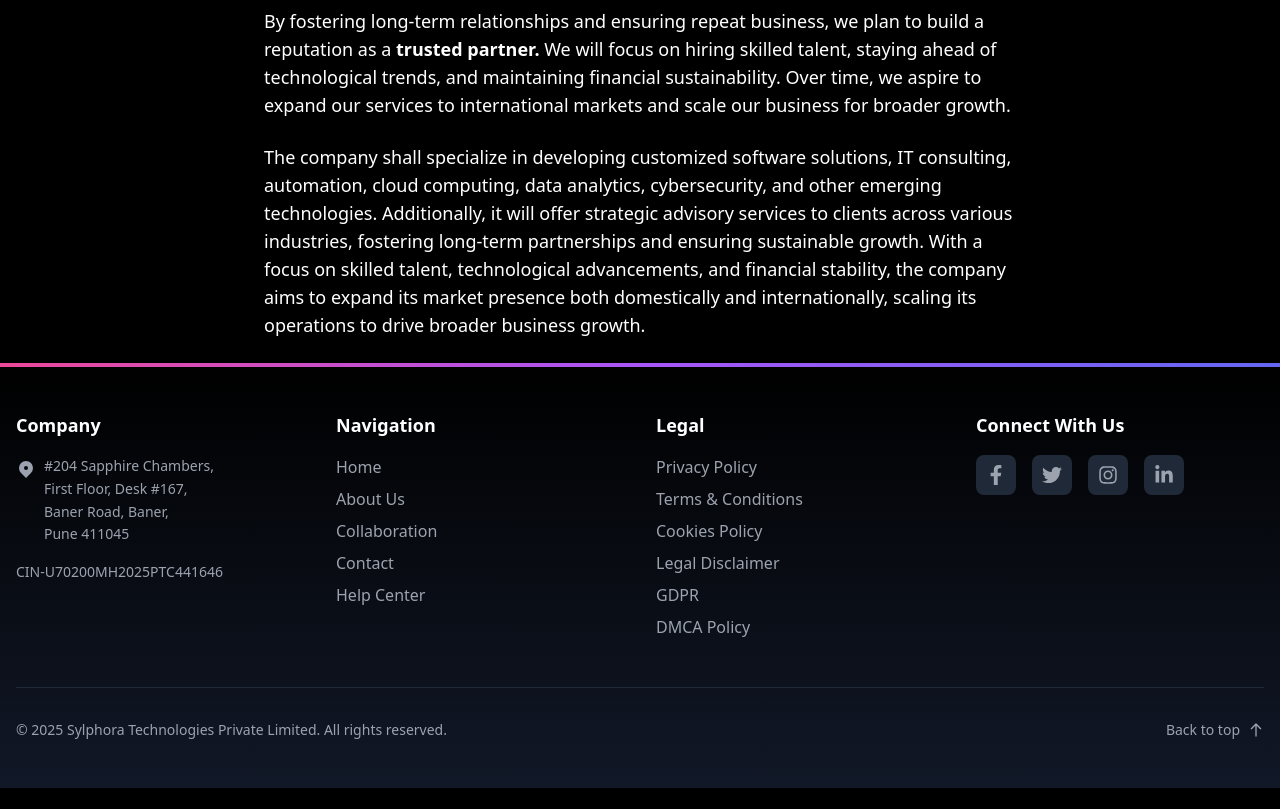
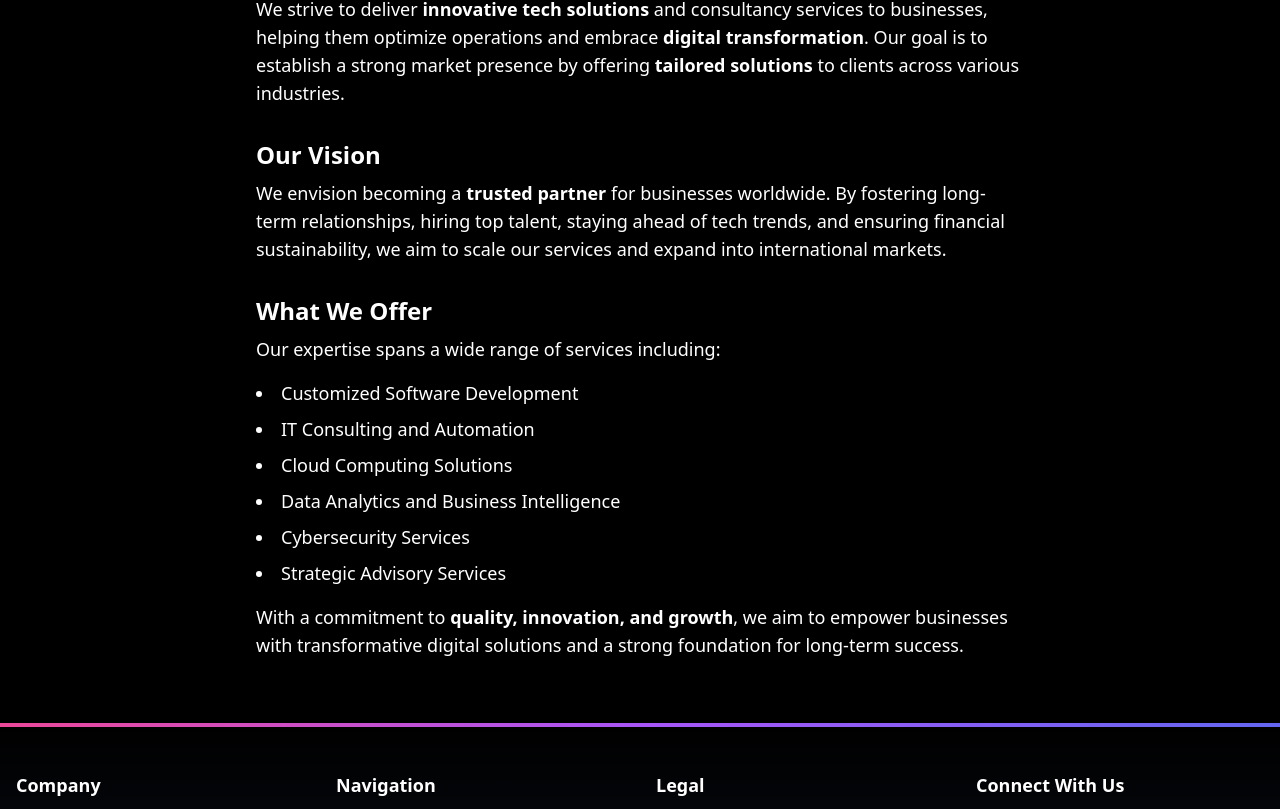
Before and after one commit to SylphoraTech/sylphora-website, a React (Create React App) app: page /about-us in a window 1280 px wide. Shown: the part 205-1014 px from the top of the page. Before the commit the page ends 993 px from the top, so only its background shows below. Built offline with nearby package versions, Linux system fonts and the light colour scheme.

Commit message:
Initial Commit

```diff
--- a/src/components/FollowUs.tsx
+++ b/src/components/FollowUs.tsx
@@ -33,14 +33,14 @@ const socialLinks: Array<{
   {
     name: "Instagram",
     icon: FaInstagram,
-    url: "https://www.instagram.com/sylphora_technologies",
+    url: "https://www.instagram.com/sylphora.official?igsh=ZzNkMGNrMjdha25o",
     color: "hover:bg-pink-600",
     ariaLabel: "Follow us on Instagram",
   },
   {
     name: "LinkedIn",
     icon: FaLinkedinIn,
-    url: "https://www.linkedin.com/company/sylphora",
+    url: "https://www.linkedin.com/company/105755694",
     color: "hover:bg-blue-700",
     ariaLabel: "Follow us on LinkedIn",
   },
--- a/src/components/Footer.tsx
+++ b/src/components/Footer.tsx
@@ -1,9 +1,24 @@
-// src/components/Footer.tsx
-import React from "react";
+import React, { useState, useEffect } from "react";
 import { Link } from "react-router-dom";
 import FollowUs from "./FollowUs";
 
 export function Footer() {
+  const [isMobile, setIsMobile] = useState(false);
+  const [showCompany, setShowCompany] = useState(false);
+  const [showNavigation, setShowNavigation] = useState(false);
+  const [showLegal, setShowLegal] = useState(false);
+
+  useEffect(() => {
+    const checkMobile = () => setIsMobile(window.innerWidth < 768);
+    checkMobile();
+    window.addEventListener("resize", checkMobile);
+    return () => window.removeEventListener("resize", checkMobile);
+  }, []);
+
+  const handleLinkClick = () => {
+    window.scrollTo({ top: 0, behavior: "smooth" });
+  };
+
   return (
     <footer className="relative w-full bg-gradient-to-b from-black to-gray-900">
       {/* Decorative top border */}
@@ -11,9 +26,17 @@ export function Footer() {
 
       <div className="container mx-auto px-4 py-12">
         <div className="grid grid-cols-1 md:grid-cols-2 lg:grid-cols-4 gap-8">
-          {/* Company Info */}
-          <div className="space-y-4">
-            <h3 className="text-lg font-semibold text-white">Company</h3>
+          {/* Company */}
+          <div className="space-y-2">
+            <button
+              onClick={() => setShowCompany(!showCompany)}
+              className="text-lg font-semibold text-white w-full text-left flex justify-between items-center md:block"
+            >
+              Company
+              {isMobile && <span>{showCompany ? "−" : "+"}</span>}
+            </button>
+            {(showCompany || !isMobile) && (
+              <div className="space-y-2 text-sm text-gray-400 transition-all duration-300 ease-in-out">
                 <div className="flex items-start space-x-2">
                   <svg
                     xmlns="http://www.w3.org/2000/svg"
@@ -27,99 +50,57 @@ export function Footer() {
                       clipRule="evenodd"
                     />
                   </svg>
-              <address className="text-gray-400 not-italic text-sm leading-relaxed">
-                #204 Sapphire Chambers,
-                <br />
-                First Floor, Desk #167,
-                <br />
-                Baner Road, Baner,
-                <br />
+                  <address className="not-italic">
+                    #204 Sapphire Chambers,<br />
+                    First Floor, Desk #167,<br />
+                    Baner Road, Baner,<br />
                     Pune 411045
                   </address>
                 </div>
-            <div className="text-sm text-gray-400">
                 <p>CIN-U70200MH2025PTC441646</p>
               </div>
+            )}
           </div>
 
-          {/* Navigation Links */}
-          <div className="space-y-4">
-            <h3 className="text-lg font-semibold text-white">Navigation</h3>
-            <nav className="flex flex-col space-y-2">
-              <Link
-                to="/"
-                className="text-gray-400 hover:text-white transition-colors"
+          {/* Navigation */}
+          <div className="space-y-2">
+            <button
+              onClick={() => setShowNavigation(!showNavigation)}
+              className="text-lg font-semibold text-white w-full text-left flex justify-between items-center md:block"
             >
-                Home
-              </Link>
-              <Link
-                to="/about-us"
-                className="text-gray-400 hover:text-white transition-colors"
-              >
-                About Us
-              </Link>
-              <Link
-                to="/collaboration"
-                className="text-gray-400 hover:text-white transition-colors"
-              >
-                Collaboration
-              </Link>
-              <Link
-                to="/contact"
-                className="text-gray-400 hover:text-white transition-colors"
-              >
-                Contact
-              </Link>
-              <Link
-                to="/help"
-                className="text-gray-400 hover:text-white transition-colors"
-              >
-                Help Center
-              </Link>
+              Navigation
+              {isMobile && <span>{showNavigation ? "−" : "+"}</span>}
+            </button>
+            {(showNavigation || !isMobile) && (
+              <nav className="flex flex-col space-y-2 text-sm text-gray-400 transition-all duration-300 ease-in-out">
+                <Link to="/" onClick={handleLinkClick} className="hover:text-white">Home</Link>
+                <Link to="/about-us" onClick={handleLinkClick} className="hover:text-white">About Us</Link>
+                <Link to="/collaboration" onClick={handleLinkClick} className="hover:text-white">Collaboration</Link>
+                <Link to="/contact" onClick={handleLinkClick} className="hover:text-white">Contact</Link>
+                <Link to="/help" onClick={handleLinkClick} className="hover:text-white">Help Center</Link>
               </nav>
+            )}
           </div>
 
-          {/* Legal Links */}
-          <div className="space-y-4">
-            <h3 className="text-lg font-semibold text-white">Legal</h3>
-            <nav className="flex flex-col space-y-2">
-              <Link
-                to="/privacy-policy"
-                className="text-gray-400 hover:text-white transition-colors"
+          {/* Legal */}
+          <div className="space-y-2">
+            <button
+              onClick={() => setShowLegal(!showLegal)}
+              className="text-lg font-semibold text-white w-full text-left flex justify-between items-center md:block"
             >
-                Privacy Policy
-              </Link>
-              <Link
-                to="/terms"
-                className="text-gray-400 hover:text-white transition-colors"
-              >
-                Terms & Conditions
-              </Link>
-              <Link
-                to="/cookies"
-                className="text-gray-400 hover:text-white transition-colors"
-              >
-                Cookies Policy
-              </Link>
-              <Link
-                to="/disclaimer"
-                className="text-gray-400 hover:text-white transition-colors"
-              >
-                Legal Disclaimer
-              </Link>
-              <Link
-                to="/gdpr"
-                className="text-gray-400 hover:text-white transition-colors"
-              >
-                GDPR
-              </Link>
-              <Link
-                to="/dmca"
-                className="text-gray-400 hover:text-white transition-colors"
-              >
-                DMCA Policy
-              </Link>
+              Legal
+              {isMobile && <span>{showLegal ? "−" : "+"}</span>}
+            </button>
+            {(showLegal || !isMobile) && (
+              <nav className="flex flex-col space-y-2 text-sm text-gray-400 transition-all duration-300 ease-in-out">
+                <Link to="/privacy-policy" onClick={handleLinkClick} className="hover:text-white">Privacy Policy</Link>
+                <Link to="/terms" onClick={handleLinkClick} className="hover:text-white">Terms & Conditions</Link>
+                <Link to="/cookies" onClick={handleLinkClick} className="hover:text-white">Cookies Policy</Link>
+                <Link to="/disclaimer" onClick={handleLinkClick} className="hover:text-white">Legal Disclaimer</Link>
+                <Link to="/gdpr" onClick={handleLinkClick} className="hover:text-white">GDPR</Link>
+                <Link to="/dmca" onClick={handleLinkClick} className="hover:text-white">DMCA Policy</Link>
               </nav>
+            )}
           </div>
 
           {/* Social Media */}
@@ -133,8 +114,7 @@ export function Footer() {
         <div className="mt-12 pt-8 border-t border-gray-800">
           <div className="flex flex-col md:flex-row justify-between items-center space-y-4 md:space-y-0">
             <p className="text-gray-400 text-sm">
-              © {new Date().getFullYear()} Sylphora Technologies Private Limited.
-              All rights reserved.
+              © {new Date().getFullYear()} Sylphora Technologies Private Limited. All rights reserved.
             </p>
             <button
               onClick={() => window.scrollTo({ top: 0, behavior: "smooth" })}
--- a/src/components/navigation/Navbar.tsx
+++ b/src/components/navigation/Navbar.tsx
@@ -46,11 +46,11 @@ export function Navbar() {
         <div className="flex items-center justify-between h-16">
           {/* Logo and Title */}
           <Link to="/" className="flex items-center space-x-4">
-            <img
-              src="/assets/logo.jpg"
-              alt="Sylphora Logo"
-              className="h-8 w-auto rounded transform transition hover:scale-105"
-            />
+          <img
+          src="/assets/logo.jpg"
+          alt="Sylphora Logo"
+          className="h-16 w-auto rounded transform transition hover:scale-105"
+          />
             <span className="text-xl font-bold text-black dark:text-white">
               Sylphora
             </span>
--- a/src/pages/Help.tsx
+++ b/src/pages/Help.tsx
@@ -2,8 +2,8 @@ import React from "react";
 
 const Help = () => {
   return (
-    <div className="min-h-screen bg-white dark:bg-black text-black dark:text-white flex flex-col items-center p-8 transition-colors duration-300">
-      <header className="w-full bg-blue-600 dark:bg-blue-800 text-white p-4 text-center text-2xl font-bold">
+    <div className="min-h-screen bg-white dark:bg-black text-black dark:text-white flex flex-col items-center p-12 transition-colors duration-100">
+      <header className="w-full bg-blue-600 dark:bg-blue-800 text-white p-4 text-center text-4xl font-bold">
         Help Section
       </header>
 
--- a/src/pages/companypages/AboutUs.tsx
+++ b/src/pages/companypages/AboutUs.tsx
@@ -4,36 +4,54 @@ import PageTransition from "@/components/ui/PageTransition";
 const AboutUs = () => {
   return (
     <PageTransition>
-      <div className="w-[800px] mx-auto p-6">
-        <h1 className="text-3xl font-bold mb-4">About Us</h1>
-        <div className="space-y-6">
+      <div className="w-full max-w-4xl mx-auto p-16 text-gray-900 dark:text-white">
+        {/* Stylish Heading */}
+        <div className="relative text-center mb-12">
+          <h1 className="text-5xl font-extrabold text-transparent bg-clip-text bg-gradient-to-r from-blue-500 via-purple-500 to-pink-500">
+            About Us
+          </h1>
+          <div className="absolute left-1/2 transform -translate-x-1/2 w-24 h-1 bg-gradient-to-r from-blue-500 to-pink-500 mt-2 rounded-full"></div>
+        </div>
+
+        {/* Mission Section */}
+        <section className="mb-8">
+          <h2 className="text-2xl font-semibold mb-2">Our Mission</h2>
           <p className="text-lg">
-            We aim to establish a company offering{" "}
-            <strong>innovative tech solutions</strong> and consultancy services to
-            businesses, helping them optimize operations and achieve digital
-            transformation. Our goal is to build a strong market presence through
-            tailored solutions for clients across various industries.
+            We strive to deliver <strong>innovative tech solutions</strong> and consultancy services to businesses,
+            helping them optimize operations and embrace <strong>digital transformation</strong>. Our goal is to
+            establish a strong market presence by offering <strong>tailored solutions</strong> to clients across various industries.
           </p>
+        </section>
+
+        {/* Vision Section */}
+        <section className="mb-8">
+          <h2 className="text-2xl font-semibold mb-2">Our Vision</h2>
           <p className="text-lg">
-            By fostering long-term relationships and ensuring repeat business, we
-            plan to build a reputation as a{" "}
-            <strong>trusted partner.</strong> We will focus on hiring skilled
-            talent, staying ahead of technological trends, and maintaining
-            financial sustainability. Over time, we aspire to expand our services
-            to international markets and scale our business for broader growth.
+            We envision becoming a <strong>trusted partner</strong> for businesses worldwide. By fostering long-term relationships,
+            hiring top talent, staying ahead of tech trends, and ensuring financial sustainability,
+            we aim to scale our services and expand into international markets.
           </p>
-          <p className="text-lg">
-            The company shall specialize in developing customized software
-            solutions, IT consulting, automation, cloud computing, data analytics,
-            cybersecurity, and other emerging technologies. Additionally, it will
-            offer strategic advisory services to clients across various
-            industries, fostering long-term partnerships and ensuring sustainable
-            growth. With a focus on skilled talent, technological advancements,
-            and financial stability, the company aims to expand its market
-            presence both domestically and internationally, scaling its operations
-            to drive broader business growth.
+        </section>
+
+        {/* Services Section */}
+        <section>
+          <h2 className="text-2xl font-semibold mb-2">What We Offer</h2>
+          <p className="text-lg mb-4">
+            Our expertise spans a wide range of services including:
           </p>
-        </div>
+          <ul className="list-disc list-inside space-y-2 text-lg">
+            <li>Customized Software Development</li>
+            <li>IT Consulting and Automation</li>
+            <li>Cloud Computing Solutions</li>
+            <li>Data Analytics and Business Intelligence</li>
+            <li>Cybersecurity Services</li>
+            <li>Strategic Advisory Services</li>
+          </ul>
+          <p className="text-lg mt-4">
+            With a commitment to <strong>quality, innovation, and growth</strong>, we aim to empower businesses with
+            transformative digital solutions and a strong foundation for long-term success.
+          </p>
+        </section>
       </div>
     </PageTransition>
   );
--- a/src/pages/companypages/Contact.tsx
+++ b/src/pages/companypages/Contact.tsx
@@ -230,7 +230,7 @@ const Contact = () => {
                         href="tel:+911234567890"
                         className="text-blue-600 dark:text-blue-400 hover:underline"
                       >
-                        +91 1234567890
+                        +91 9116421942
                       </a>
                     </div>
                   </div>
```
Also changed, not shown: public/assets/logo.jpg. Lines whose indentation alone changed are shown as unchanged.
